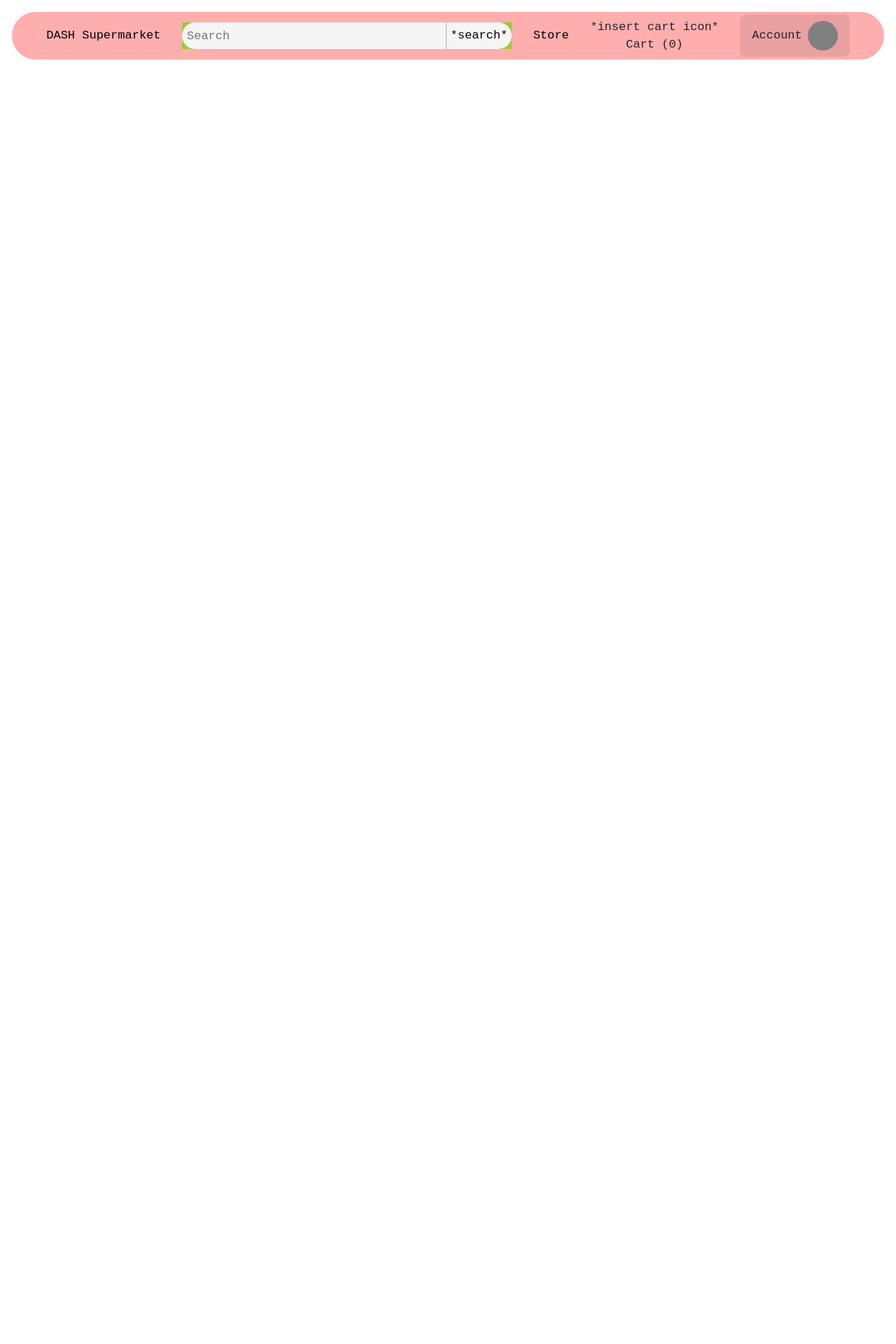
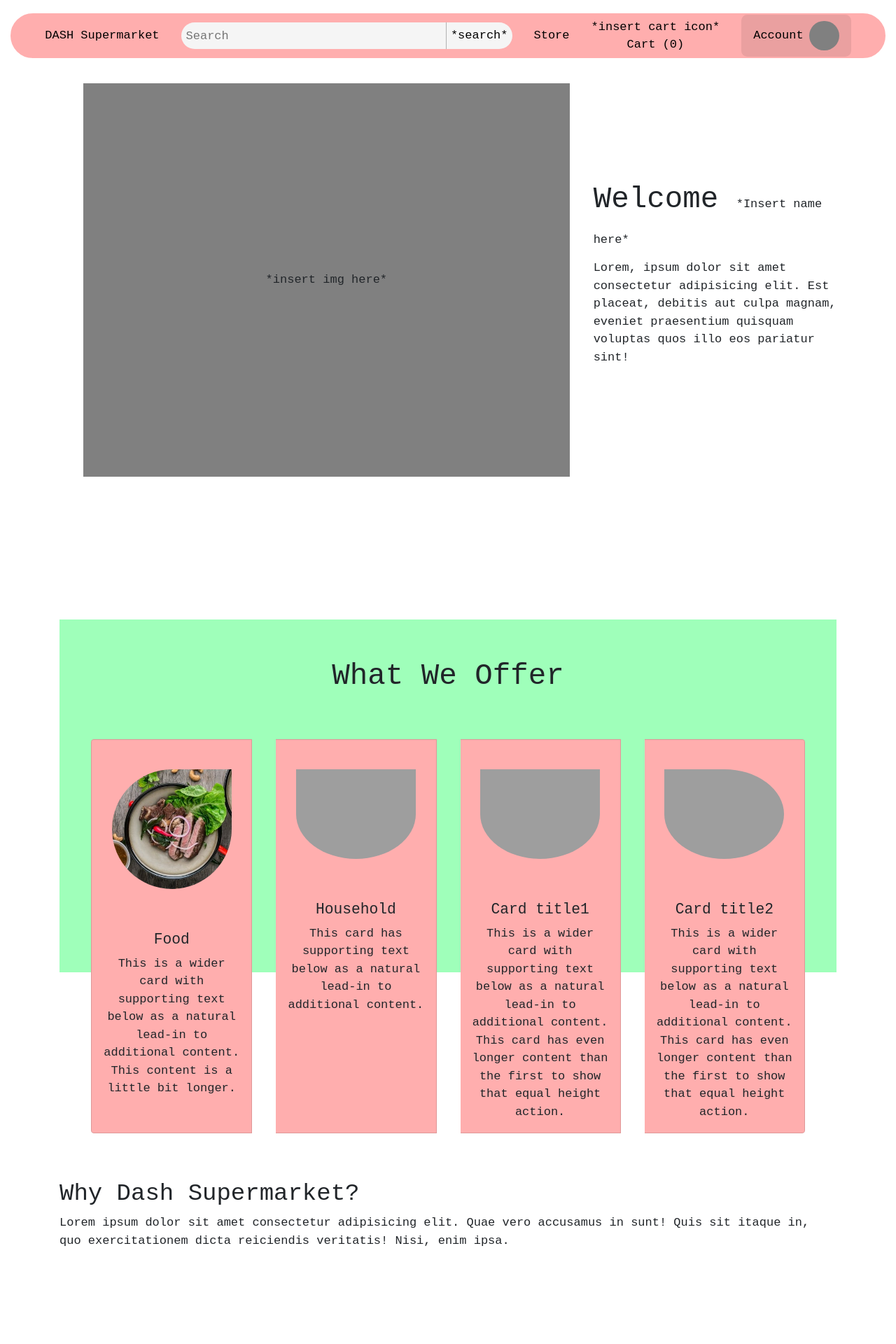
Before and after one commit to Robztar/supermarketProject, a PHP site: page / in a window 1280 px wide. Shown: the top 1920 px of the page at 70% size. Before the commit the page ends 85 px from the top, so only its background shows below. Run offline with PHP 8.4, Linux system fonts and the light colour scheme; grey boxes are pictures that could not be loaded.

Commit message:
Home styling+
Started styling to the home page.  Added the other pages.

```diff
--- a/css/home.css
+++ b/css/home.css
@@ -0,0 +1,50 @@
+section{
+     height: 100vh;
+     width: 100%;
+     position: relative;
+     padding: 5rem;
+}
+.welcome-sect{
+     display: flex;
+}
+.welcome-pic{
+     flex: 2;
+     margin: 2rem;
+     background: gray;
+     display: flex;
+     align-items: center;
+     justify-content: center;
+}
+.welcome-phrase{
+     flex: 1;
+     display: flex;
+     flex-direction: column;
+     align-items: center;
+     justify-content: center;
+}
+
+.wwo-div{
+     /* background: #73f899; */
+     background: #44ff7983;
+     height: 80%;
+}
+.wwo-div h1{
+     padding: 5% 0;
+     width: 100%;
+     text-align: center;
+}
+
+.card-group{
+     margin: 0 1%;
+}
+.card{
+     margin: 0 2rem;
+     background: #FFAEAE;
+}
+
+.card img{
+     width: 75%;
+     height: auto;
+     margin: 2.5rem 12.5%;
+     border-radius: 50%;
+}
--- a/css/main.css
+++ b/css/main.css
@@ -1,9 +1,15 @@
 *{
      font-size: 17px;
      font-family: "Montserrat", "Courier New", Courier;
+     scroll-behavior: smooth;
 }
 
+/* Navbar Styling */
 a{
+     text-decoration: none;
+     color: black;
+}
+a:hover{
      text-decoration: none;
      color: black;
 }
@@ -12,9 +18,11 @@ input:focus{
 }
 
 nav{
-     /* position: fixed; */
+     position: fixed;
+     width: 98%;
      top: 0;
-     margin: 1rem;
+     z-index: 99;
+     margin: 1rem 1%;
      height: 4rem;
      background: #FFAEAE;
      display: flex;
@@ -24,23 +32,18 @@ nav{
      /* display: grid; */
      /* grid-template-columns: 1fr 2.5fr 1fr 1fr 1fr; */
      padding: 1rem 2rem;
-     border-radius: 4rem;
-}
-
-.brand{
-     /* background: yellow; */
-     /* margin-left: 3%; */
-     /* padding: 1rem; */
+     border: solid 2px white;
+     border-radius: 5rem;
 }
 
 .nav-items{
      display: flex;
      justify-content: center;
      align-items: center;
+     /* background: tomato; */
 }
 
 .search-nav-item{
-     background: yellowgreen;
      width: 40%;
 }
 .search-form{
@@ -84,7 +87,7 @@ nav{
      width: auto;
      background: rgba(0, 0, 0, 0.082);
      border-radius: 0.5rem;
-     cursor: pointer;
+     /* cursor: pointer; */
 }
 .user-image{
      width: 2.5rem;
@@ -93,3 +96,13 @@ nav{
      background: gray;
      border-radius: 50%;
 }
+
+hr{
+     height: 2px;
+     background: #008A27;
+}
+
+/* Footer styling */
+footer{
+     background: #FFAEAE;
+}
--- a/index.php
+++ b/index.php
@@ -26,7 +26,7 @@
 <body>
      <nav>
           <div class="brand nav-items">
-               <a href="#"><span>DASH</span> Supermarket</a>
+               <a href="index.php"><span>DASH</span> Supermarket</a>
           </div>
           <div class="search-nav-item">
                <form class="search-form">
@@ -34,19 +34,96 @@
                     <button class="search-btn" type="submit">*search*</button>
                </form>
           </div>
-          <div class="nav-tems">
-               <a href="#">Store</a>
-          </div>
-          <div  class="cart-btn">
+          <!-- <div class="nav-tems">
+               <a href="#" class="nav-items">Store</a>
+          </div> -->
+          <a href="store.php" class="nav-items">Store</a>
+          <a href="shopcart.php"  class="cart-btn">
                <div>*insert cart icon*</div>
                <div>Cart (0)</div>
-          </div>
-          <div class="account-btn">
+          </a>
+          <a href="myaccount.php" class="account-btn">
                <div>Account</div>
                <div class="user-image"></div>
+          </a>
+     </nav>
+     <section class="welcome-sect">
+          <div class="welcome-pic">
+               *insert img here*
+               <!-- <img src="" alt="*insert pic here*"> -->
           </div>
-     </nav>
+          <div class="welcome-phrase">
+               <h1>Welcome <span>*Insert name here*</span></h1>
+               <p>Lorem, ipsum dolor sit amet consectetur adipisicing elit. Est placeat, debitis aut culpa magnam, eveniet praesentium quisquam voluptas quos illo eos pariatur sint!</p>
+          </div>
+     </section>
+     <section class="wwo-sect">
+          <div class="wwo-div">
+               <h1>What We Offer</h1>
 
+               <div class="card-group">
+                    <div class="card text-center">
+                         <img src="./res/test-img-food.jpg" class="card-img-top" alt="...">
+                         <div class="card-body">
+                              <h5 class="card-title">Food</h5>
+                              <p class="card-text">This is a wider card with supporting text below as a natural lead-in to additional content. This content is a little bit longer.</p>
+                         </div>
+                    </div>
+                    <div class="card text-center">
+                         <img src="..." class="card-img-top" alt="...">
+                         <div class="card-body">
+                              <h5 class="card-title">Household</h5>
+                              <p class="card-text">This card has supporting text below as a natural lead-in to additional content.</p>
+                         </div>
+                    </div>
+                    <div class="card text-center">
+                         <img src="..." class="card-img-top" alt="...">
+                         <div class="card-body">
+                              <h5 class="card-title">Card title1</h5>
+                              <p class="card-text">This is a wider card with supporting text below as a natural lead-in to additional content. This card has even longer content than the first to show that equal height action.</p>
+                         </div>
+                    </div>
+                    <div class="card text-center">
+                         <img src="..." class="card-img-top" alt="...">
+                         <div class="card-body">
+                              <h5 class="card-title">Card title2</h5>
+                              <p class="card-text">This is a wider card with supporting text below as a natural lead-in to additional content. This card has even longer content than the first to show that equal height action.</p>
+                         </div>
+                    </div>
+               </div>
+          </div>
+     </section>
+     <section>
+          <div>
+
+          </div>
+          <div>
+               <h2>Why Dash Supermarket?</h2>
+               <p>Lorem ipsum dolor sit amet consectetur adipisicing elit. Quae vero accusamus in sunt! Quis sit itaque in, quo exercitationem dicta reiciendis veritatis! Nisi, enim ipsa.</p>
+          </div>
+     </section>
+     <footer>
+          <div>
+               <h4>Contact Us</h4>
+               <hr>
+               <p>Tel. </p>
+          </div>
+          <div>
+               <h4>Location</h4>
+               <hr>
+               <p>.... </p>
+          </div>
+          <div>
+               <h4>Follow Us</h4>
+               <hr>
+               <p>... </p>
+          </div>
+          <div>
+               <h4>Navigate</h4>
+               <hr>
+               <p>Home </p>
+          </div>
+     </footer>
 
      <script src="https://cdn.jsdelivr.net/npm/bootstrap@5.0.0-beta3/dist/js/bootstrap.bundle.min.js"></script>
 </body>
```
Also changed, not shown: myaccount.php (added, +72 -0 lines), shopcart.php (added, +72 -0 lines), store.php (added, +72 -0 lines), res/test-img-food.jpg (added).
